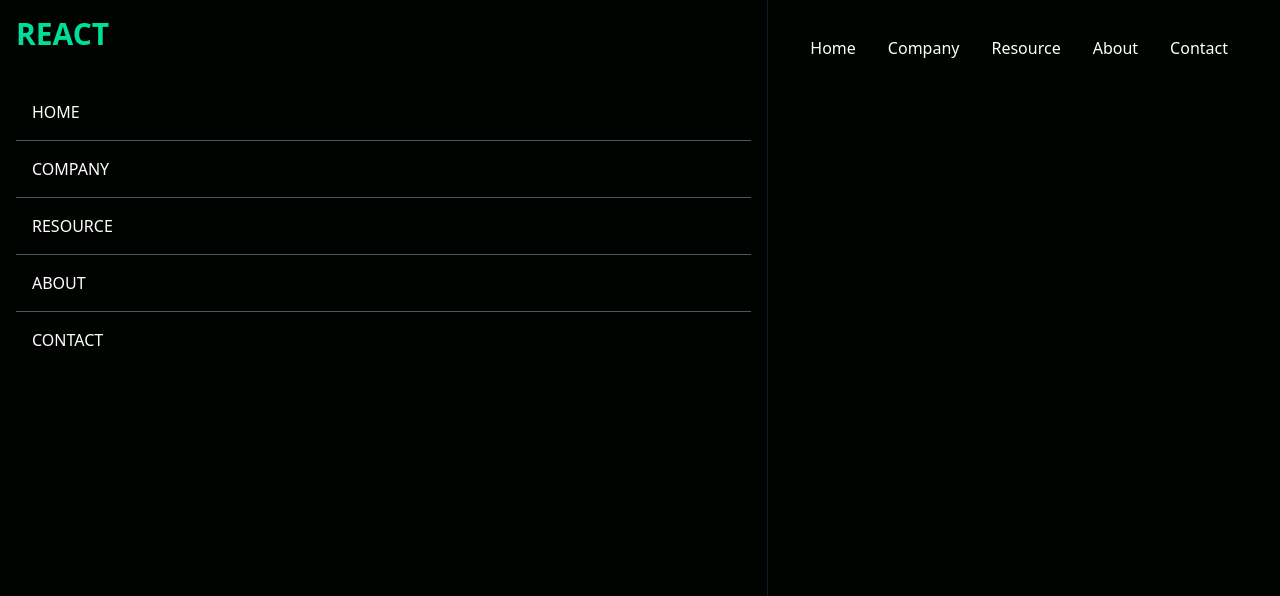
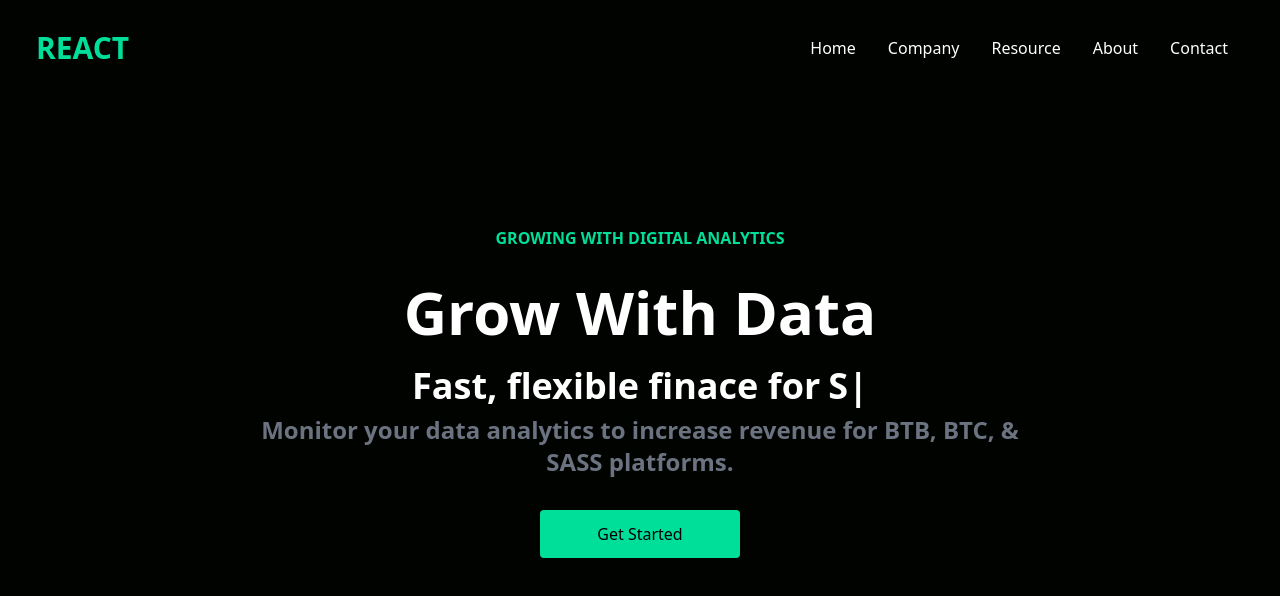
Before and after one commit to mahi45/simple-portfolio, a React (Vite) app: page / in a window 1280 px wide. Shown: the top 596 px of the page. Built offline with nearby package versions, Linux system fonts and the light colour scheme.

Commit message:
Hero section have been done

```diff
--- a/package.json
+++ b/package.json
@@ -12,7 +12,8 @@
   "dependencies": {
     "react": "^18.2.0",
     "react-dom": "^18.2.0",
-    "react-icons": "^4.10.1"
+    "react-icons": "^4.10.1",
+    "react-typed": "^1.2.0"
   },
   "devDependencies": {
     "@types/react": "^18.0.37",
@@ -20,7 +21,7 @@
     "@vitejs/plugin-react": "^4.0.0",
     "autoprefixer": "^10.4.14",
     "eslint": "^8.38.0",
-    "eslint-plugin-react": "^7.32.2",
+    "eslint-plugin-react": "^7.25.3",
     "eslint-plugin-react-hooks": "^4.6.0",
     "eslint-plugin-react-refresh": "^0.3.4",
     "postcss": "^8.4.24",
--- a/src/App.jsx
+++ b/src/App.jsx
@@ -1,4 +1,5 @@
 import "./App.css";
+import Hero from "./Components/Hero";
 import NavBar from "./Components/NavBar";
 
 function App() {
@@ -6,6 +7,7 @@ function App() {
     <>
       <div>
         <NavBar></NavBar>
+        <Hero></Hero>
       </div>
     </>
   );
--- /dev/null
+++ b/src/Components/Hero.jsx
@@ -0,0 +1,37 @@
+import Typed from "react-typed";
+
+const Hero = () => {
+  return (
+    <div className="text-white">
+      <div className="max-w-[800px] mt-[-96px] w-full h-screen mx-auto text-center flex flex-col items-center justify-center">
+        <p className="text-[#00df9a] font-bold p-2 uppercase">
+          Growing with digital analytics
+        </p>
+        <h1 className="font-bold sm:text-6xl md:text-6xl text-4xl md:py-6">
+          Grow With Data
+        </h1>
+        <div className="flex justify-center items-center">
+          <p className="md:text-4xl sm:text-3xl text-xl font-bold">
+            Fast, flexible finace for
+          </p>
+          <Typed
+            className="md:text-4xl sm:text-3xl text-xl font-bold pl-2"
+            strings={["BTB", "BTC", "SASS"]}
+            typeSpeed={120}
+            backSpeed={120}
+            loop
+          ></Typed>
+        </div>
+        <p className="md:text-2xl text-xl font-bold text-gray-500 px-4 py-2">
+          Monitor your data analytics to increase revenue for BTB, BTC, & SASS
+          platforms.
+        </p>
+        <button className="bg-[#00df9a] w-[200px] my-6 py-3 mx-auto rounded text-black font-medium">
+          Get Started
+        </button>
+      </div>
+    </div>
+  );
+};
+
+export default Hero;
--- a/src/Components/NavBar.jsx
+++ b/src/Components/NavBar.jsx
@@ -19,7 +19,7 @@ const NavBar = () => {
         <li className="p-4">Contact</li>
       </ul>
       <div onClick={handleNav} className="block md:hidden">
-        {!nav ? (
+        {nav ? (
           <AiOutlineClose size={20}></AiOutlineClose>
         ) : (
           <AiOutlineMenu size={20}></AiOutlineMenu>
@@ -28,7 +28,7 @@ const NavBar = () => {
       {/* Mobile Menu */}
       <div
         className={
-          !nav
+          nav
             ? "fixed left-0 top-0 w-[60%] h-full border-r border-r-gray-900 bg-[#000300] ease-in-out duration-500"
             : "fixed left-[-100%]"
         }
```
Also changed, not shown: 1 other file (tests, documents, lock files or other folders).
